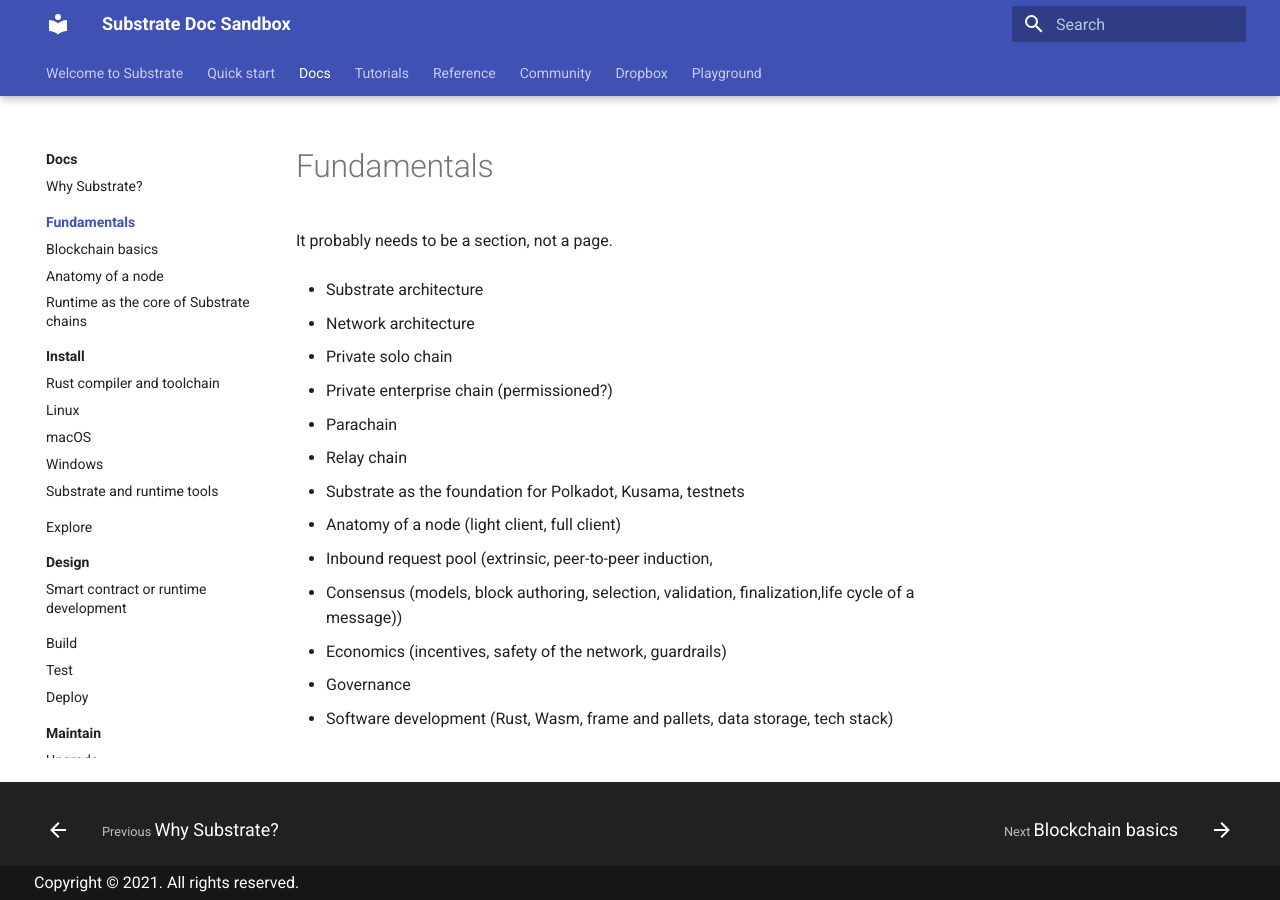
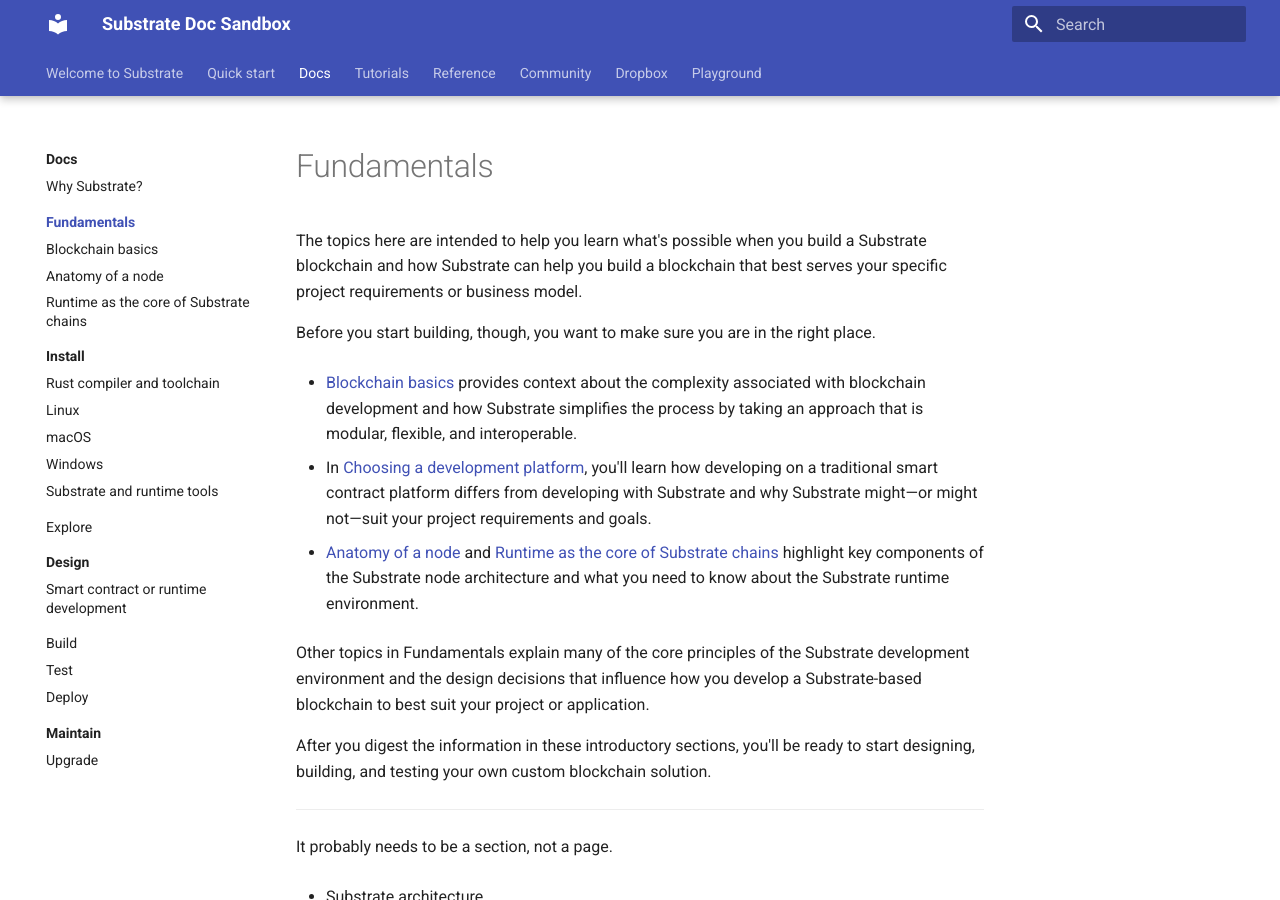
Before and after one commit to polkadot-developers/docs-sandbox, an MkDocs documentation site: the page built from source/docs/main-docs/02-fundamentals/index.md, in a window 1280 px wide and 900 px high. Built offline with MkDocs 1.6.1 and Material for MkDocs 9.7.7, drawn with Linux system fonts in a browser that asks for light colours.

Commit message:
Add links to top-level page

```diff
--- a/source/docs/main-docs/02-fundamentals/index.md
+++ b/source/docs/main-docs/02-fundamentals/index.md
@@ -4,6 +4,22 @@
 version: '3.0'
 section: docs
 keywords: blockchain, consensus, substrate, architecture
+---
+
+The topics here are intended to help you learn what's possible when you build a Substrate blockchain and how Substrate can help you build a blockchain that best serves your specific project requirements or business model.
+
+Before you start building, though, you want to make sure you are in the right place.
+
+* [Blockchain basics](main-docs/02-fundamentals/blockchain-basics.md) provides context about the complexity associated with blockchain development and how Substrate simplifies the process by taking an approach that is modular, flexible, and interoperable.
+
+* In [Choosing a development platform](main-docs/01-why-substrate/choose-a-dev-platform.md), you'll learn how developing on a traditional smart contract platform differs from developing with Substrate and why Substrate might—or might not—suit your project requirements and goals.
+
+* [Anatomy of a node](main-docs/02-fundamentals/substrate-client.md) and [Runtime as the core of Substrate chains](main-docs/02-fundamentals/runtime.md) highlight key components of the Substrate node architecture and what you need to know about the Substrate runtime environment.
+
+Other topics in Fundamentals explain many of the core principles of the Substrate development environment and the design decisions that influence how you develop a Substrate-based blockchain to best suit your project or application.
+
+After you digest the information in these introductory sections, you'll be ready to start designing, building, and testing your own custom blockchain solution.
+
 ---
 
 It probably needs to be a section, not a page.
```
Also changed, not shown: source/docs/index.md (+6 -0 lines).
